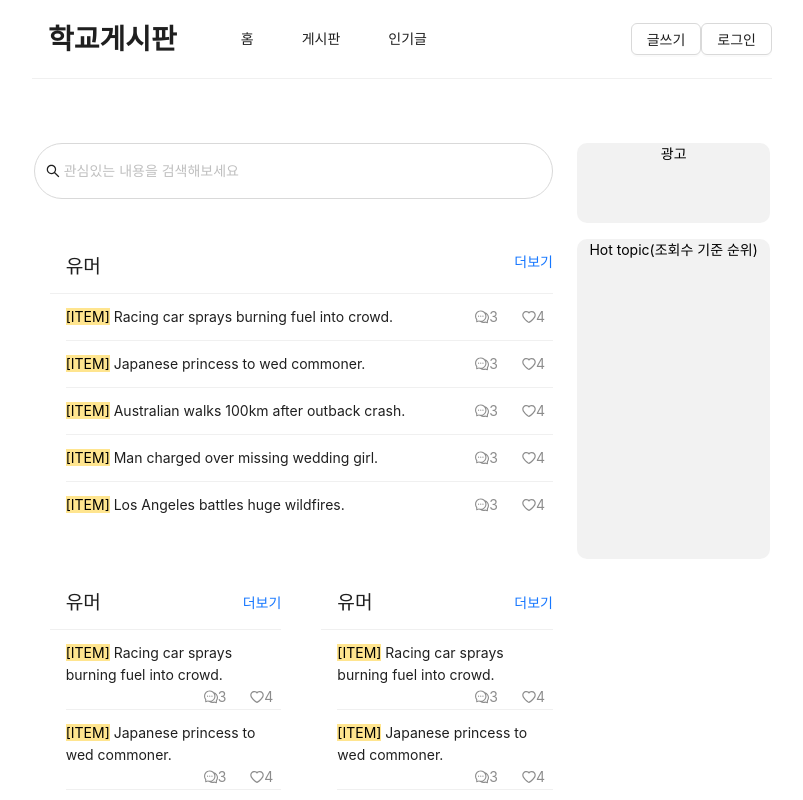
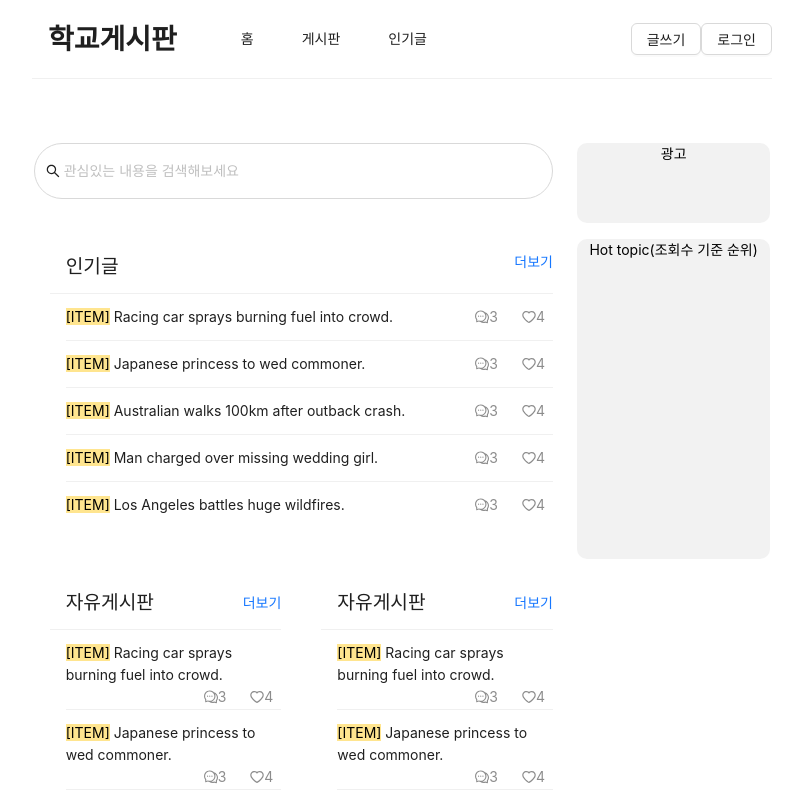
Before and after one commit to jeonjuseong11/gitlab_Mirroring, a React (Create React App) app in the folder highway/: page /schoolboard/1 in a window 1280 px wide. Shown: the top 800 px of the page, without its empty margins (238-1041 px from the left). Built offline with nearby package versions, Linux system fonts and the light colour scheme.

Commit message:
Fix : Board CSS
학교 게시판 페이지 css 수정

```diff
--- a/highway/src/components/Board/BoardMiddleList.js
+++ b/highway/src/components/Board/BoardMiddleList.js
@@ -9,7 +9,7 @@ const BoardMiddleList = ({ data }) => {
       style={{ textAlign: "left", marginLeft: "1rem" }}
       header={
         <>
-          <span style={{ fontSize: "1.2rem", marginLeft: "1rem" }}>유머</span>
+          <span style={{ fontSize: "1.2rem", marginLeft: "1rem" }}>인기글</span>
           <Link to="/" style={{ float: "right" }}>
             <span>더보기</span>
           </Link>
--- a/highway/src/components/Board/BoardSmallList.js
+++ b/highway/src/components/Board/BoardSmallList.js
@@ -9,7 +9,9 @@ const BoardSmallList = ({ data }) => {
       style={{ textAlign: "left", marginLeft: "1rem" }}
       header={
         <>
-          <span style={{ fontSize: "1.2rem", marginLeft: "1rem" }}>유머</span>
+          <span style={{ fontSize: "1.2rem", marginLeft: "1rem" }}>
+            자유게시판
+          </span>
           <Link to="/" style={{ float: "right", lineHeight: "2rem" }}>
             <span>더보기</span>
           </Link>
```
